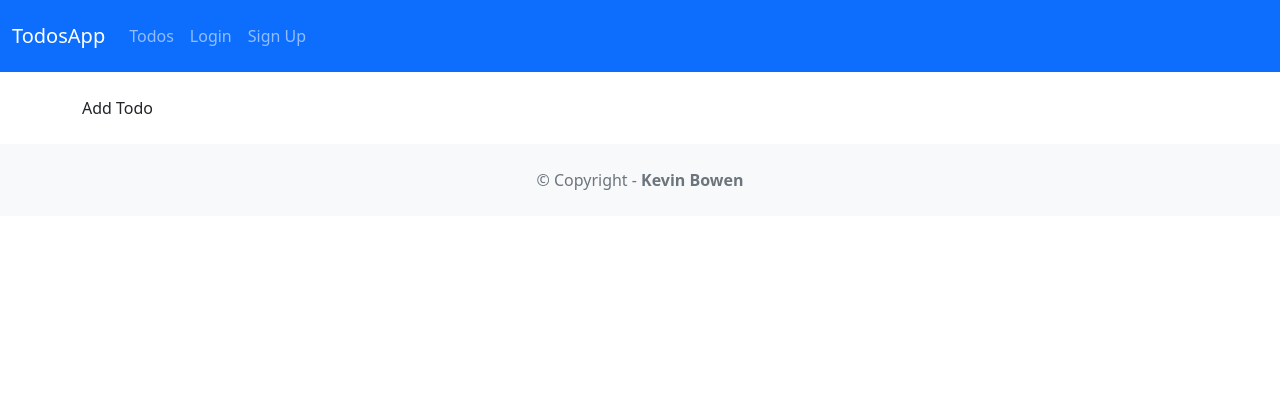
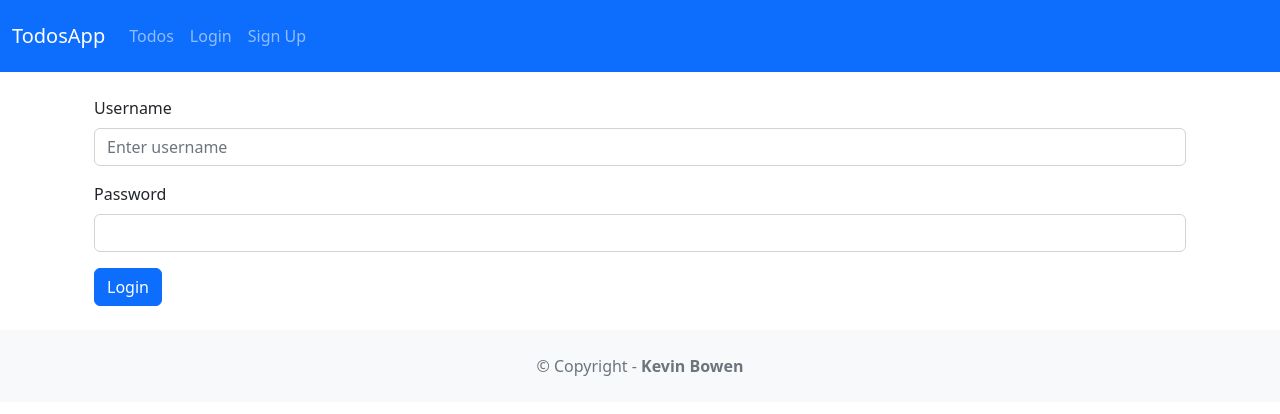
Before and after one commit to kevinbowen777/django-api-todo, a React (Create React App) app in the folder frontend/: page /login in a window 1280 px wide. Shown: the top 414 px of the page. Built offline with nearby package versions, Linux system fonts and the light colour scheme.

Commit message:
Fix routes & Link className

```diff
--- a/frontend/src/App.js
+++ b/frontend/src/App.js
@@ -1,5 +1,4 @@
-import React, { Component } from 'react';
-import axios from 'axios';
+import React from 'react';
 import { Switch, Route, Link } from 'react-router-dom';
 import 'bootstrap/dist/css/bootstrap.min.css';
 
@@ -50,13 +49,13 @@ function App() {
           <Navbar.Brand>TodosApp</Navbar.Brand>
           <Nav className="me-auto">
             <Container>
-              <Link class="nav-link" to={"/todos"}>Todos</Link>
+              <Link className="nav-link" to={"/todos"}>Todos</Link>
               { user ? (
-                <Link class="nav-link">Logout ({user})</Link>
+                <Link className="nav-link">Logout ({user})</Link>
               ):(
                <>
-                <Link class="nav-link" to={"/login"}>Login</Link>
-                <Link class="nav-link" to={"/signup"}>Sign Up</Link>
+                <Link className="nav-link" to={"/login"}>Login</Link>
+                <Link className="nav-link" to={"/signup"}>Sign Up</Link>
                </>
               )}
             </Container>
@@ -73,16 +72,16 @@ function App() {
              <AddTodo {...props} token={token} />
             }>
             </Route>
-              <Route path="/todos/:id" render={(props)=>
+              <Route path="/todos/:id/" render={(props)=>
              <AddTodo {...props} token={token} />
             }>
             </Route>
               <Route path="/login" render={(props)=>
-             <AddTodo {...props} login={login} />
+             <Login {...props} login={login} />
             }>
             </Route>
               <Route path="/signup" render={(props)=>
-             <AddTodo {...props} signup={signup} />
+             <Signup {...props} signup={signup} />
             }>
             </Route>
          </Switch>
```
